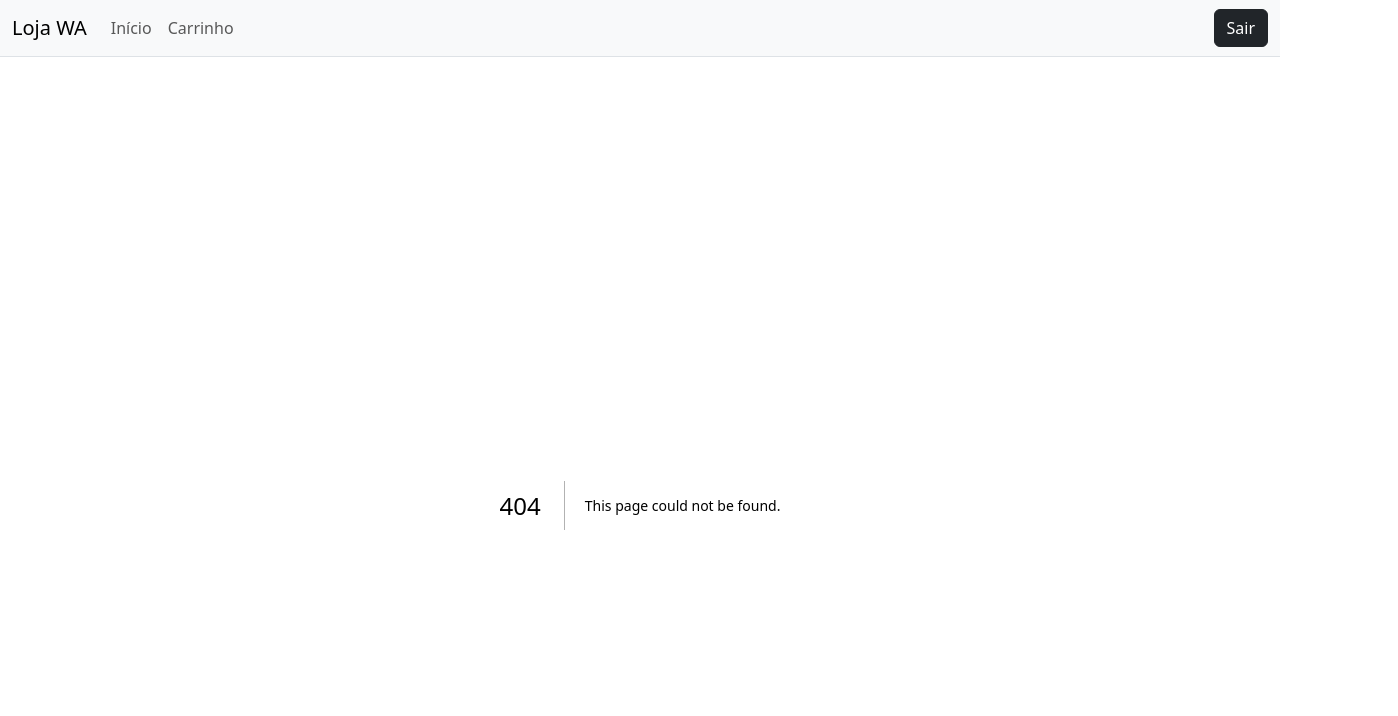
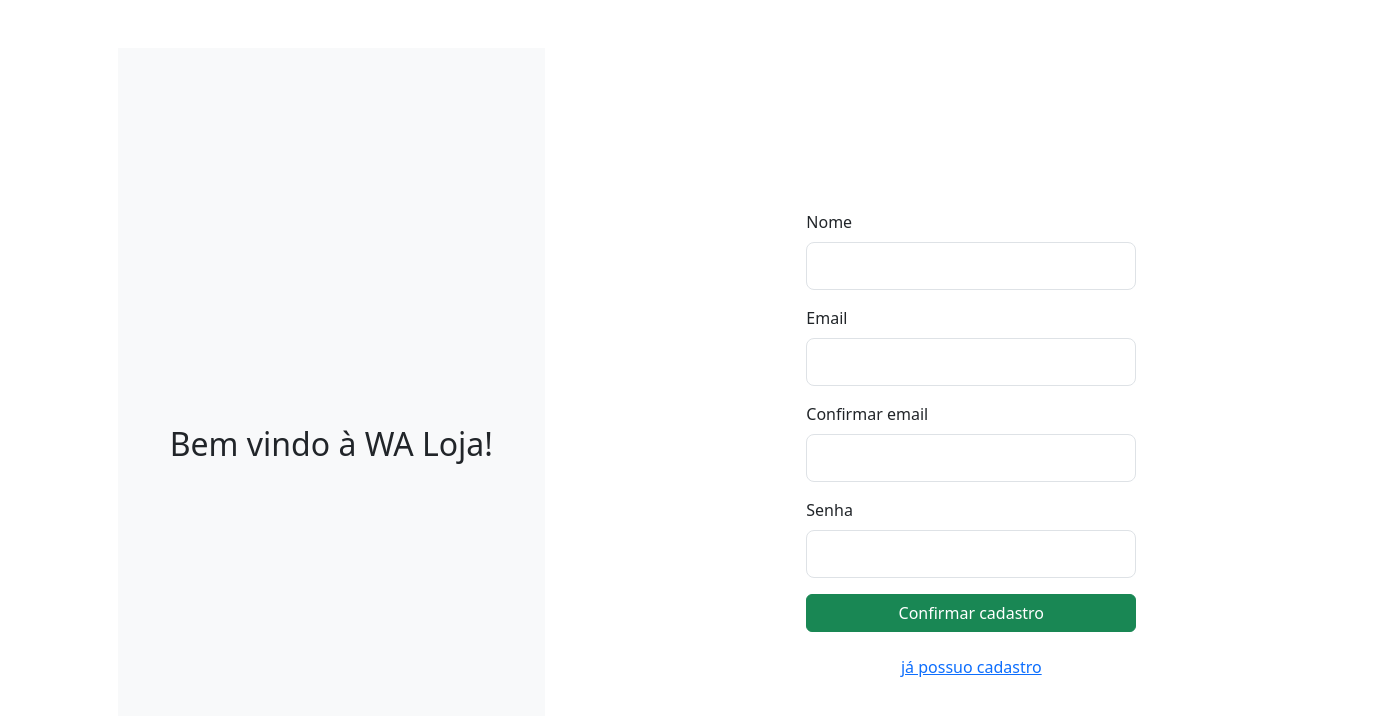
Before and after one commit to gabrielfreitas1406/react-tp1-gabriel-freitas, a Next.js app in the folder my-app/: page /cadastro in a window 1280 px wide. Before the commit this address had no page. Shown: the top 716 px of the page, 1398 px wide, since content can reach past the window. Built offline with nearby package versions, Linux system fonts and the light colour scheme.

Commit message:
adicionando a atividade o cadastro e do login sem o navbar

```diff
--- /dev/null
+++ b/my-app/src/app/cadastro/page.tsx
@@ -0,0 +1,80 @@
+import Link from "next/link";
+
+export default function Cadastro() {
+  return (
+    <main>
+      <div className="container-fluid d-flex min-vh-100">
+        <div className="row min-vw-100">
+          <div className="col-12 col-md-4 bg-light d-flex justify-content-center align-items-center">
+            <h2>Bem vindo à WA Loja!</h2>
+          </div>
+          <div className="col-12 col-md-8 d-flex justify-content-center align-items-center">
+            <form>
+              <div className="mb-3">
+                <label htmlFor="nome" className="form-label">
+                  Nome
+                </label>
+                <input
+                  type="text"
+                  className="form-control form-control-lg"
+                  id="nome"
+                  aria-describedby="nome"
+                  required
+                />
+              </div>
+
+              <div className="mb-3">
+                <label htmlFor="email" className="form-label">
+                  Email
+                </label>
+                <input
+                  type="email"
+                  className="form-control form-control-lg"
+                  id="email"
+                  aria-describedby="email"
+                  required
+                />
+              </div>
+
+              <div className="mb-3">
+                <label htmlFor="confirmarEmail" className="form-label">
+                  Confirmar email
+                </label>
+                <input
+                  type="email"
+                  className="form-control form-control-lg"
+                  id="confirmarEmail"
+                  aria-describedby="confirmarEmail"
+                  required
+                />
+              </div>
+              <div className="mb-3">
+                <label htmlFor="senha" className="form-label">
+                  Senha
+                </label>
+                <input
+                  type="password"
+                  className="form-control form-control-lg"
+                  id="senha"
+                  required
+                />
+              </div>
+
+              <div className="d-grid col-12">
+                <button type="submit" className="btn btn-success">
+                  Confirmar cadastro
+                </button>
+              </div>
+
+              <div className="text-center mt-3">
+                <Link href="/login" className="btn btn-link">
+                  já possuo cadastro
+                </Link>
+              </div>
+            </form>
+          </div>
+        </div>
+      </div>
+    </main>
+  );
+}
--- a/my-app/src/app/carrinho/page.tsx
+++ b/my-app/src/app/carrinho/page.tsx
@@ -4,7 +4,7 @@ import ListagemCarrinho from "../components/ListagemCarrinho/ListagemCarrinho";
 import { mockItensCarrinho } from "../mocks/itensCarrinho";
 import React from "react";
 
-export default function carrinho(){
+export default function Carrinho(){
 
     const [itensCarrinho, setCarrinho] = React.useState(mockItensCarrinho);
 
--- a/my-app/src/app/components/navbar/Navbar.tsx
+++ b/my-app/src/app/components/navbar/Navbar.tsx
@@ -1,6 +1,25 @@
+"use client"
+
+import { usePathname } from "next/navigation"
 
 export  default function Navbar(){
-    return (
+    const pathname = usePathname();
+
+
+    if (pathname === "/login"){
+        return (
+          <>
+          </>
+        );
+    }
+    else if (pathname === "/cadastro"){
+      return (
+        <>
+        </>
+      );
+    }
+    else{
+      return (
         <nav className="navbar navbar-expand-md bg-light border-bottom border-body sticky-top">
         <div className="container-fluid">
           <a className="navbar-brand" href="/">
@@ -36,4 +55,6 @@ export  default function Navbar(){
         </div>
       </nav>
     )
+    }
+
 }
--- a/my-app/src/app/page.tsx
+++ b/my-app/src/app/page.tsx
@@ -14,7 +14,7 @@ interface adicionarAoCarrinhoProps{
 
 export default function Home() {
   //const produtos = mockProdutos;
-  const [produtos, setProdutos] = React.useState<Produto[]|null>(null);
+  const [produtos, setProdutos] = useState<Produto[]|null>(null);
 
   useEffect(()=>{
     const fetchData = async () =>{
@@ -32,8 +32,8 @@ export default function Home() {
     fetchData();
   }, []);
 
-  const [precoTotal, setPrecoTotal] = React.useState<number>(0);
-  const [quantidadeItensTotal, setQuantidadeTotalItens] = React.useState<number>(0);
+  const [precoTotal, setPrecoTotal] = useState<number>(0);
+  const [quantidadeItensTotal, setQuantidadeTotalItens] = useState<number>(0);
 
   const adicionarAoCarrinho = (produto:Produto): void =>{
     setQuantidadeTotalItens(quantidadeItensTotal + 1);
```
Also changed, not shown: my-app/src/app/login/page.tsx (added, +56 -0 lines).
